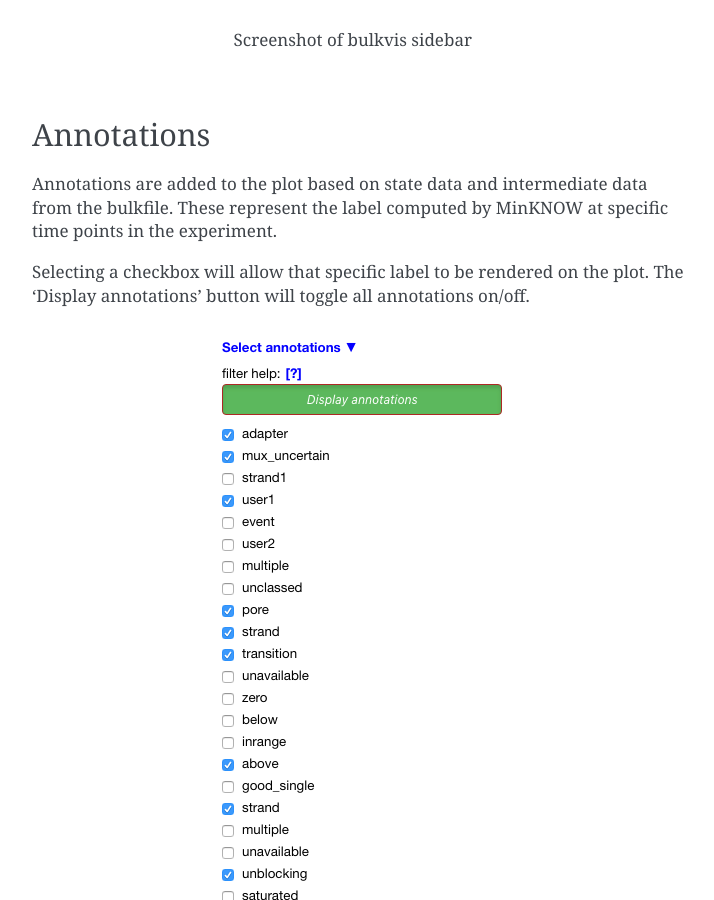
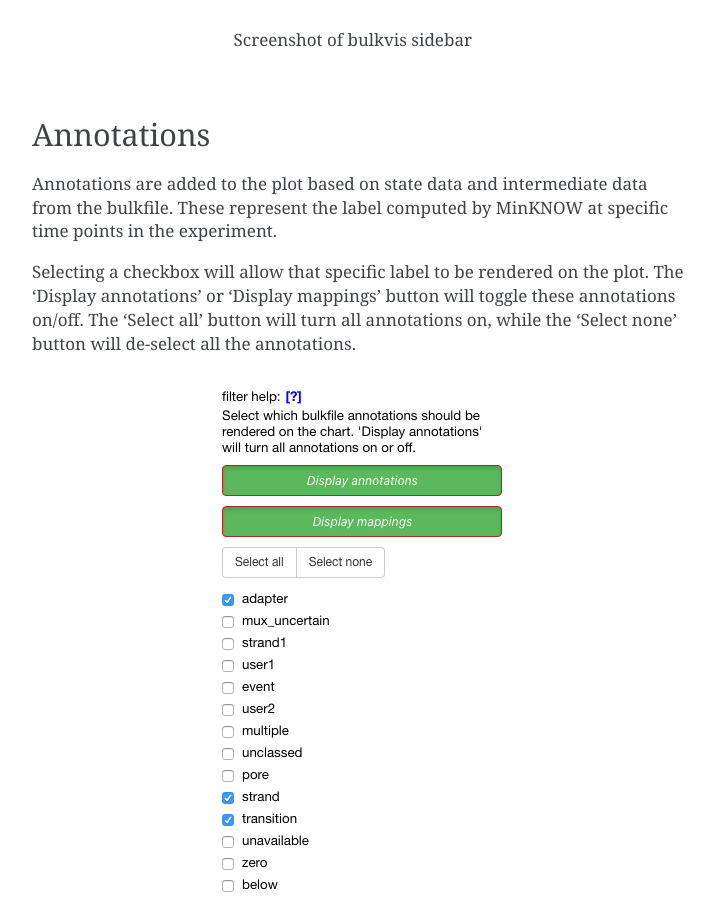
Before and after one commit to LooseLab/bulkvis, a Sphinx documentation site: the page built from docs/quickstart.rst, in a window 1280 px wide and 900 px high, scrolled down 3953 px. Shown: the whole window, without its empty margins (388-1102 px from the left). Built offline with Sphinx 7.4.7, drawn with Linux system fonts in a browser that asks for light colours.

Commit message:
Update quickstart image 05 and associated text

```diff
--- a/docs/quickstart.rst
+++ b/docs/quickstart.rst
@@ -85,12 +85,13 @@ Annotations
 Annotations are added to the plot based on state data and intermediate data from the bulkfile. These represent the label
 computed by MinKNOW at specific time points in the experiment.
 
-Selecting a checkbox will allow that specific label to be rendered on the plot. The 'Display annotations' button will toggle
-all annotations on/off.
+Selecting a checkbox will allow that specific label to be rendered on the plot. The 'Display annotations' or 'Display mappings'
+button will toggle these annotations on/off. The 'Select all' button will turn all annotations on, while the 'Select none'
+button will de-select all the annotations.
 
 .. figure:: _static/images/quickstart/05_annotations.png
     :class: figure
-    :alt: Screenshot of 'Select annotations' section of sidebar showing a button labeled 'Display annotations' and a list of checkboxes
+    :alt: Screenshot of 'Select annotations' section of sidebar showing buttons labeled 'Display annotations', 'Display mappings', 'Select all', 'Select none' and a list of checkboxes
 
     Screenshot of the annotation selection panel
 
```
Also changed, not shown: docs/_static/images/quickstart/05_annotations.png.
